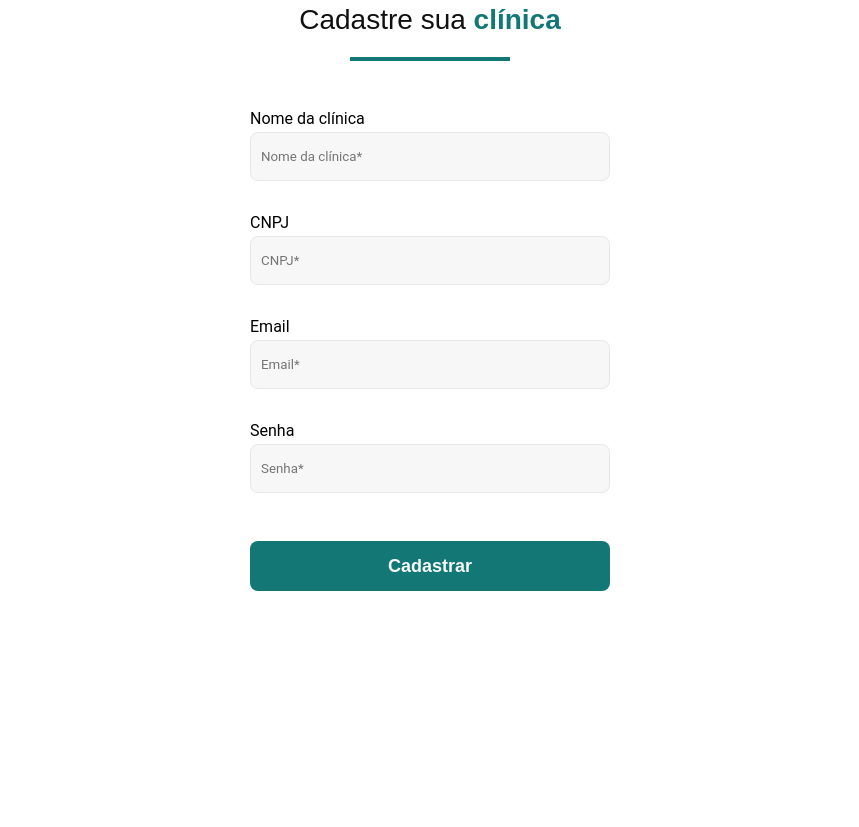
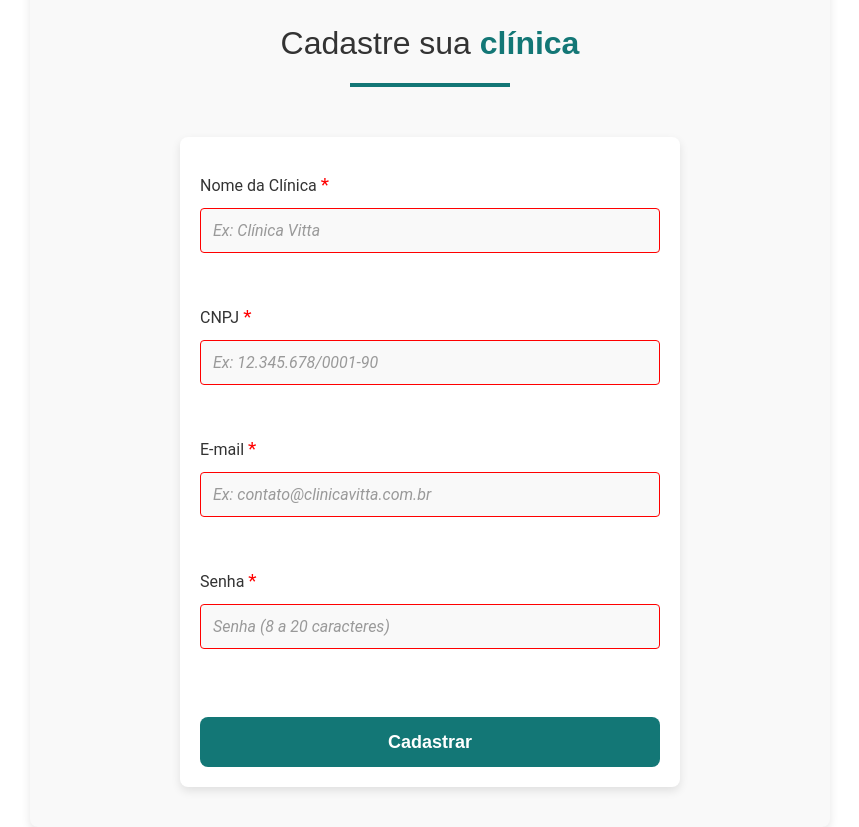
Before and after one commit to thigodev/VittaClinic, a PHP site: page /clinic_management/views/cadastroView.php in a window 1280 px wide. Shown: the part 365-1192 px from the top of the page, without its empty margins (210-1069 px from the left). Before the commit the page ends 956 px from the top, so only its background shows below. Run offline with PHP 8.4, Linux system fonts and the light colour scheme.

Commit message:
atualizacao formularios

```diff
--- a/clinic_management/public/styles/autentication/cadastro.css
+++ b/clinic_management/public/styles/autentication/cadastro.css
@@ -1,27 +1,112 @@
+/* Importação de arquivos globais */
 @import "../global/geral.css";
 @import "./form.css";
 
+/* Header */
 header {
-  max-width: 1200px;
   margin-left: auto;
   margin-right: auto;
   display: flex;
   align-items: center;
-  padding: 20px;
+  padding: 20px 90px;
+  background: #137776;
 }
 
+/* Centralização do conteúdo principal */
 section {
-  max-width: 1200px;
+  max-width: 800px;
   margin-left: auto;
   margin-right: auto;
-  padding: 20px;
+  padding: 40px;
   display: flex;
   flex-direction: column;
   align-items: center;
+  background-color: #f9f9f9;
+  border-radius: 8px;
+  box-shadow: 0 4px 10px rgba(0, 0, 0, 0.1);
 }
 
-@media(max-width:600px) {
-  header {
-    justify-content: center;
+/* Título */
+.sign-up-title {
+  font-size: 32px;
+  text-align: center;
+  margin-bottom: 30px;
+  color: #333;
+}
+
+.detail {
+  color: #137776;
+}
+
+/* Containers de Input */
+.input-container {
+  width: 100%;
+  margin-bottom: 20px;
+}
+
+/* Labels */
+label {
+  display: block;
+  font-size: 16px;
+  color: #333;
+  margin-bottom: 8px;
+}
+
+/* Inputs */
+input {
+  width: 100%;
+  padding: 12px;
+  font-size: 16px;
+  border: 1px solid #ccc;
+  border-radius: 4px;
+  outline: none;
+  transition: border 0.3s;
+}
+
+input:focus {
+  border-color: #137776;
+}
+
+/* Placeholder */
+input::placeholder {
+  color: #999;
+  font-style: italic;
+}
+
+/* Botão de envio */
+button {
+  width: 100%;
+  padding: 12px;
+  font-size: 16px;
+  background-color: #137776;
+  color: white;
+  border: none;
+  border-radius: 4px;
+  cursor: pointer;
+  transition: background-color 0.3s;
+}
+
+button:hover {
+  background-color: #005fa3;
+}
+
+button:active {
+  background-color: #00497a;
+}
+
+/* Estilos responsivos */
+@media (max-width: 600px) {
+  section {
+    padding: 20px;
+  }
+
+  .sign-up-title {
+    font-size: 28px;
+    margin-bottom: 20px;
+  }
+
+  button {
+    font-size: 14px;
+    padding: 10px;
   }
 }
--- a/clinic_management/public/styles/autentication/form.css
+++ b/clinic_management/public/styles/autentication/form.css
@@ -1,11 +1,14 @@
+/* Estilos Globais para Títulos */
 .sign-up-title,
 .sign-in-title {
   font-size: 1.75rem;
   line-height: 1.5;
+  text-align: center;
+  color: #333;
 }
 
 .sign-up-title::after,
-.sign-in-title:after {
+.sign-in-title::after {
   content: "";
   width: 160px;
   height: 4px;
@@ -17,29 +20,68 @@
 }
 
 form {
-  margin-top: 32px;
-  width: 360px;
+  margin-top: 20px;
+  width: 100%;
+  max-width: 500px;
+  margin-left: auto;
+  margin-right: auto;
+  padding: 20px;
+  background-color: #fff;
+  border-radius: 8px;
+  box-shadow: 0 4px 10px rgba(0, 0, 0, 0.1);
+}
+
+.input-container {
+  padding: 16px 0;
 }
 
 label {
-  display: block;
+  font-size: 1rem;
+  font-weight: 500;
+  color: #333;
+  margin-bottom: 8px;
 }
 
+label .required {
+  color: red;
+  font-size: 1.2rem;
+}
+
+/* Inputs */
 input,
 #user_type,
 #paciente_sexo {
   margin-top: 4px;
   width: 100%;
   padding: 16px 10px;
-  background-color: var(--c01);
+  background-color: #f9f9f9;
   border-radius: 8px;
-  border: 1px solid #E7E6EB;
+  border: 1px solid #e7e6eb;
+  font-size: 1rem;
+  transition: border-color 0.3s ease;
 }
 
-.input-container {
-  padding: 16px 0px;
+input:focus,
+#user_type:focus,
+#paciente_sexo:focus {
+  border-color: #137776;
+  outline: none;
 }
 
+input::placeholder {
+  color: #999;
+  font-style: italic;
+}
+
+input:invalid {
+  border-color: red;
+}
+
+input:required:valid {
+  border-color: #137776;
+}
+
+/* Botão de Submissão */
 .sign-up-btn,
 .sign-in-btn {
   padding: 16px 10px;
@@ -48,8 +90,11 @@ input,
   background-color: #137776;
   border-radius: 8px;
   font-size: 1.125rem;
+  color: #fff;
+  font-weight: 600;
   line-height: 1;
-  transition: 0.2s ease;
+  transition: background-color 0.3s ease, transform 0.2s ease;
+  cursor: pointer;
 }
 
 .sign-up-btn:hover,
@@ -57,8 +102,24 @@ input,
   background-color: #099394;
 }
 
-@media(max-width: 400px) {
+.sign-up-btn:active,
+.sign-in-btn:active {
+  transform: scale(0.98);
+}
+
+@media (max-width: 600px) {
+  .sign-up-title {
+    font-size: 1.5rem;
+  }
+
   form {
+    padding: 20px;
     width: 100%;
   }
+
+  .sign-up-btn,
+  .sign-in-btn {
+    font-size: 1rem;
+    padding: 14px 10px;
+  }
 }
--- a/clinic_management/views/cadastroView.php
+++ b/clinic_management/views/cadastroView.php
@@ -1,42 +1,53 @@
 <!DOCTYPE html>
-<html lang="en">
+<html lang="pt-BR">
 
 <head>
   <meta charset="UTF-8">
   <meta name="viewport" content="width=device-width, initial-scale=1.0">
-  <title>Vitta-Cadastro</title>
+  <title>Vitta - Cadastro de Clínica</title>
   <link rel="stylesheet" href="/clinic_management/public/styles/autentication/cadastro.css">
 </head>
 
 <body>
   <header id="home" class="header-bg">
     <div class="header">
-      <a href="/clinic_management/views/landingPageView.php"><img class="header-logo" src="/clinic_management/public/img/vitta-logo-header.svg"></a>
+      <a href="/clinic_management/views/landingPageView.php">
+        <img class="header-logo" src="/clinic_management/public/img/vitta-white.svg" alt="Logo Vitta">
+      </a>
     </div>
   </header>
 
-  <section>
+  <section class="form-section">
     <h1 class="sign-up-title poppins-medium c11">Cadastre sua <span class="detail poppins-semibold">clínica</span></h1>
     <form method="post" action="/clinic_management/auth/register_clinic.php">
       <div class="input-container">
-        <label class="roboto-regular">Nome da clínica</label>
-        <input type="text" class="roboto-regular" name="clinic_name" placeholder="Nome da clínica*" required>
+        <label for="clinic_name" class="roboto-regular">Nome da Clínica <span class="required">*</span></label>
+        <input type="text" id="clinic_name" name="clinic_name" class="roboto-regular" placeholder="Ex: Clínica Vitta"
+          required maxlength="100">
       </div>
+
       <div class="input-container">
-        <label class="roboto-regular">CNPJ</label>
-        <input type="text" class="roboto-regular" name="clinic_cnpj" placeholder="CNPJ*" required>
+        <label for="clinic_cnpj" class="roboto-regular">CNPJ <span class="required">*</span></label>
+        <input type="text" id="clinic_cnpj" name="clinic_cnpj" class="roboto-regular"
+          placeholder="Ex: 12.345.678/0001-90" required pattern="\d{2}\.\d{3}\.\d{3}/\d{4}-\d{2}" maxlength="18">
       </div>
+
       <div class="input-container">
-        <label class="roboto-regular">Email</label>
-        <input type="email" class="roboto-regular" name="clinic_email" placeholder="Email*" required>
+        <label for="clinic_email" class="roboto-regular">E-mail <span class="required">*</span></label>
+        <input type="email" id="clinic_email" name="clinic_email" class="roboto-regular"
+          placeholder="Ex: contato@clinicavitta.com.br" required maxlength="100">
       </div>
+
       <div class="input-container">
-        <label class="roboto-regular">Senha</label>
-        <input type="password" class="roboto-regular" name="clinic_password" placeholder="Senha*" required>
+        <label for="clinic_password" class="roboto-regular">Senha <span class="required">*</span></label>
+        <input type="password" id="clinic_password" name="clinic_password" class="roboto-regular"
+          placeholder="Senha (8 a 20 caracteres)" required minlength="8" maxlength="20">
       </div>
+
       <button type="submit" class="sign-up-btn poppins-semibold c01">Cadastrar</button>
     </form>
   </section>
+
 </body>
 
 </html>
--- a/clinic_management/views/loginView.php
+++ b/clinic_management/views/loginView.php
@@ -4,7 +4,7 @@
 <head>
   <meta charset="UTF-8">
   <meta name="viewport" content="width=device-width, initial-scale=1.0">
-  <title>Vitta-Login</title>
+  <title>Login</title>
   <link rel="stylesheet" href="/clinic_management/public/styles/autentication/cadastro.css">
 </head>
 
@@ -12,7 +12,7 @@
   <header id="home" class="header-bg">
     <div class="header">
       <a href="/clinic_management/views/landingPageView.php">
-        <img class="header-logo" src="/clinic_management/public/img/vitta-logo-header.svg">
+        <img class="header-logo" src="/clinic_management/public/img/vitta-white.svg">
       </a>
     </div>
   </header>
```
Also changed, not shown: clinic_management/public/img/banner-mobile.png (added).
